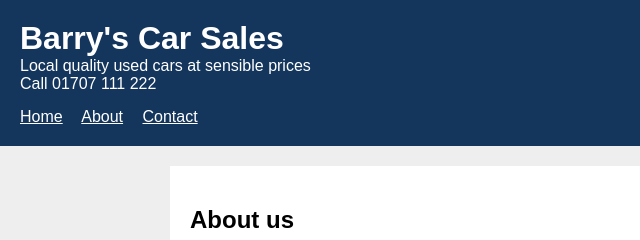
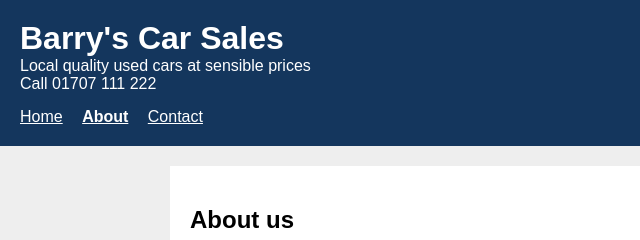
Before and after one commit to sheauoh/barrys-car-sales, a plain HTML site: page about.html in a window 1280 px wide. Shown: the top 240 px of the page, 0-640 px from the left. Drawn offline with Linux system fonts and the light colour scheme.

Commit message:
Made the current page link bold

```diff
--- a/styles.css
+++ b/styles.css
@@ -70,3 +70,7 @@ footer {
     margin: auto;
     font-size: 12px;
 }
+
+nav a[aria-current="page"] {
+    font-weight: bold;
+}
```
